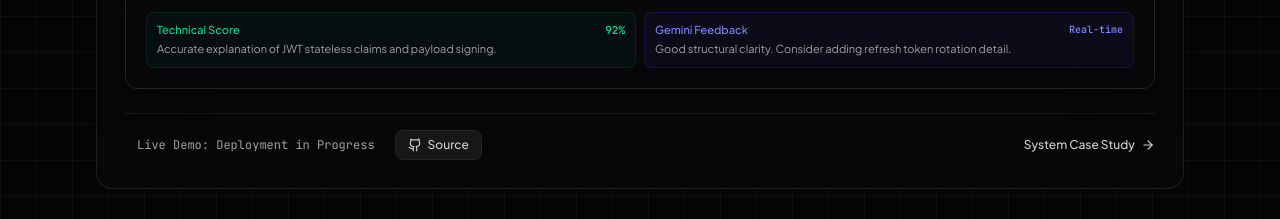
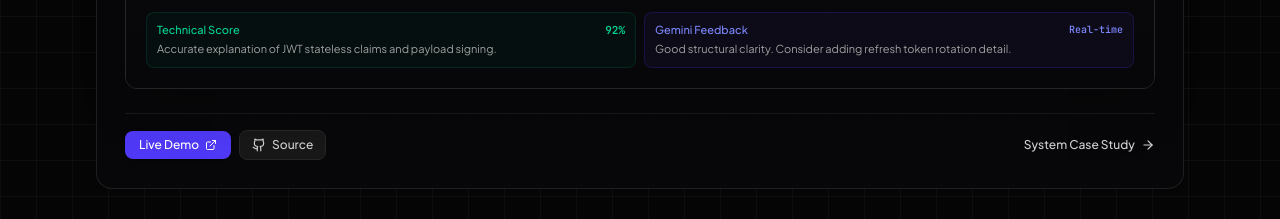
Before and after one commit to VimarshS/Portfolio-website, a React (Vite) app: page / in a window 1280 px wide. Shown: the part 3800-4019 px from the top of the page. Built offline with nearby package versions, Linux system fonts and the light colour scheme; no server answers.

Commit message:
feat: add profile photo, resume and real project links

```diff
--- a/src/data/portfolioData.ts
+++ b/src/data/portfolioData.ts
@@ -109,8 +109,8 @@ export const PROJECTS: Project[] = [
     ],
     architecture: "Built with Next.js App Router and server actions for secure API communications. The frontend streams prompts to server endpoints that orchestrate structured Gemini interactions. Candidate profiles, sessions, and evaluation records are stored in PostgreSQL managed through Supabase with Row Level Security (RLS).",
     learnings: "Engineered structured output prompting strategies to prevent non-deterministic formatting failures in LLM evaluations, and handled asynchronous audio/text input pacing for a natural interview rhythm.",
-    githubUrl: "https://github.com/VimarshS",
-    liveUrl: "" // Configurable if user has separate deployment URL
+    githubUrl: "https://github.com/VimarshS/intervu-ai.git",
+    liveUrl: "https://intervu-ai-weld.vercel.app"
   },
   {
     id: "notesgen-ai",
@@ -139,7 +139,7 @@ export const PROJECTS: Project[] = [
     architecture: "Decoupled single-page React frontend consuming a Node.js/Express REST API backend. Long-form texts are parsed, tokenized, and processed through LLM endpoints with optimized system prompts, then cached and organized in MongoDB collections.",
     learnings: "Designed efficient text chunking mechanisms to process multi-page documents without exceeding model context windows, and built clean client-side formatting for parsed output.",
     liveUrl: "https://notes-gen-ai-puce.vercel.app/",
-    githubUrl: "https://github.com/VimarshS"
+    githubUrl: "https://github.com/VimarshS/NotesGenAI.git"
   },
   {
     id: "realtime-chat",
@@ -168,8 +168,8 @@ export const PROJECTS: Project[] = [
     ],
     architecture: "React client connected via WebSocket protocols to an Express.js backend server. The server broadcasts incoming messages to active room subscribers while asynchronously writing payload records to MongoDB. Media uploads stream directly to Cloudinary with secure asset URLs stored in database documents.",
     learnings: "Mastered connection state management and optimistic UI updates, ensuring message bubbles render instantly in the UI with graceful rollback if the socket connection encounters latency.",
-    githubUrl: "https://github.com/VimarshS",
-    liveUrl: ""
+    githubUrl: "https://github.com/VimarshS/chat-app.git",
+    liveUrl: "https://chat-app-pink-eta-53.vercel.app"
   }
 ];
 
```
Also changed, not shown: public/profile.jpg (added), 1 other file (tests, documents, lock files or other folders).
